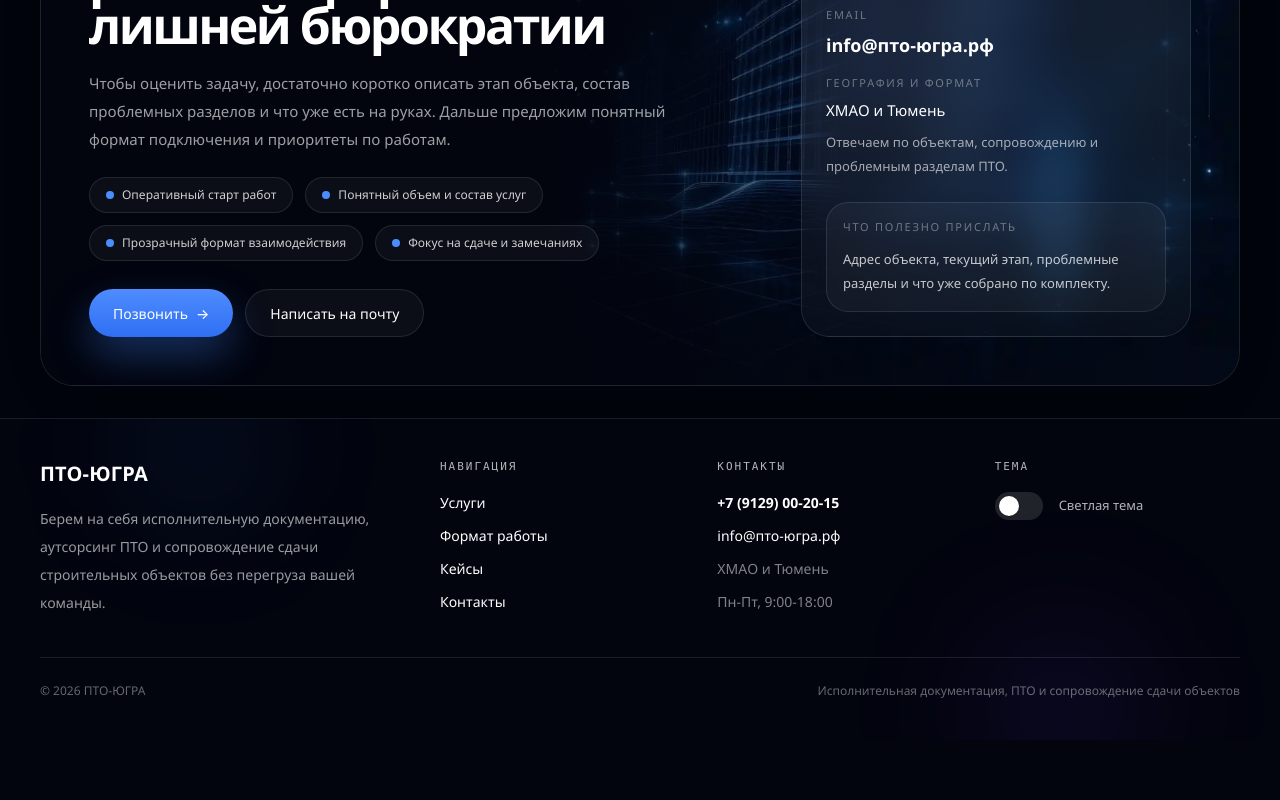
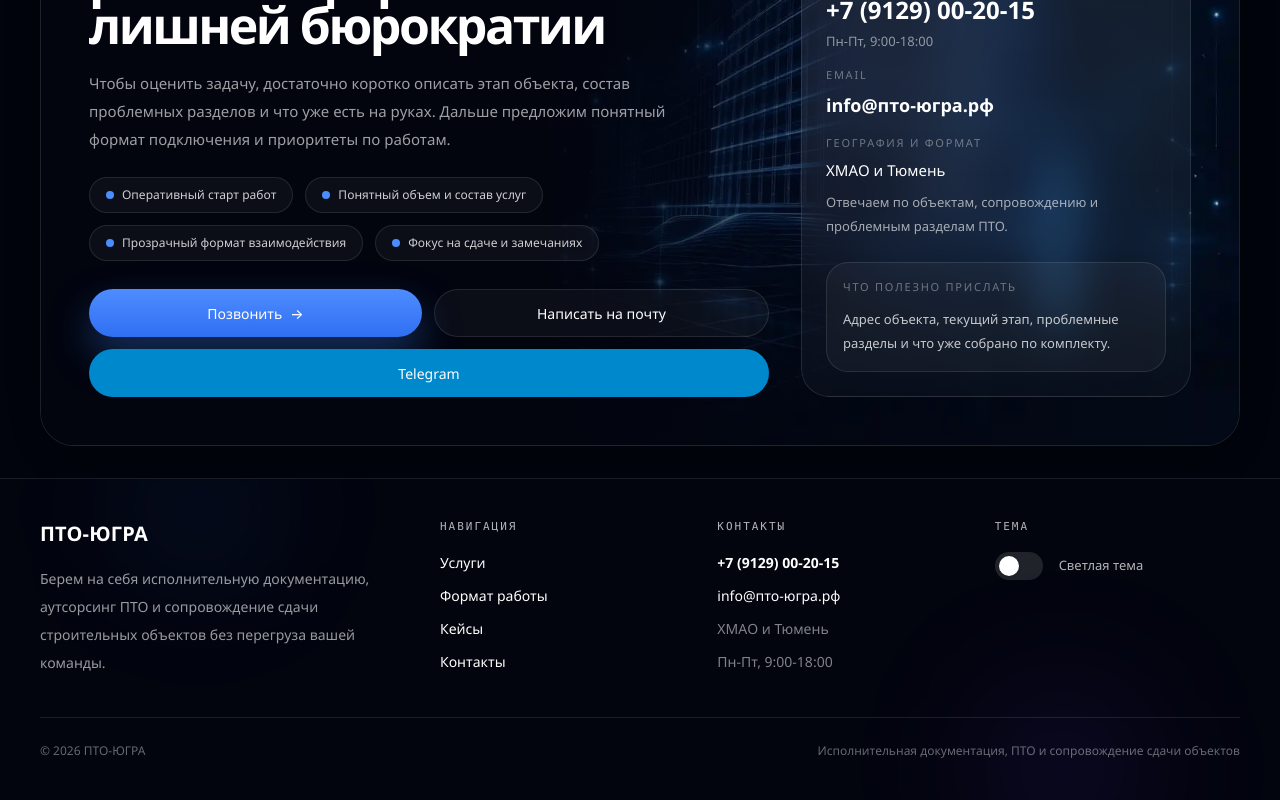
Before and after one commit to lolban72/pto, a Next.js app: page / in a window 1280 px wide. Shown: the part 4168-4968 px from the top of the page. Before the commit the page ends 4908 px from the top, so only its background shows below. Built offline with nearby package versions, Linux system fonts and the light colour scheme.

Commit message:
добавление телеграмма в "контакты"

```diff
--- a/src/components/contact-cta-card.tsx
+++ b/src/components/contact-cta-card.tsx
@@ -78,10 +78,12 @@ export default function ContactCtaCard() {
                 ))}
               </div>
 
-              <div className="mt-7 flex flex-wrap gap-3">
+              <div className="mt-7 flex flex-col gap-3">
+  {/* Верхний ряд: Позвонить и Написать на почту */}
+  <div className="flex gap-3">
     <a
       href={contactDetails.phoneHref}
-                  className="inline-flex h-[48px] items-center rounded-full bg-[linear-gradient(180deg,#4f8cff_0%,#2f6ff2_100%)] px-6 text-[14px] font-medium text-white shadow-[0_18px_40px_rgba(59,130,246,0.35)] transition hover:brightness-110"
+      className="flex-1 inline-flex h-[48px] items-center justify-center rounded-full bg-[linear-gradient(180deg,#4f8cff_0%,#2f6ff2_100%)] px-6 text-[14px] font-medium text-white shadow-[0_18px_40px_rgba(59,130,246,0.35)] transition hover:brightness-110"
     >
       Позвонить
       <span className="ml-2">→</span>
@@ -89,13 +91,24 @@ export default function ContactCtaCard() {
 
     <a
       href={contactDetails.emailHref}
-                  className={`inline-flex h-[48px] items-center rounded-full px-6 text-[14px] font-medium transition ${
+      className={`flex-1 inline-flex h-[48px] items-center justify-center rounded-full px-6 text-[14px] font-medium transition ${
         isLight
           ? "border border-slate-200 bg-white text-slate-800 hover:bg-slate-50"
           : "border border-white/10 bg-white/[0.04] text-white hover:bg-white/[0.08]"
       }`}
     >
       Написать на почту
+    </a>
+  </div>
+
+  {/* Нижняя кнопка: Telegram */}
+  <a
+    href="https://t.me/pto_ugra"
+    target="_blank"
+    rel="noopener noreferrer"
+    className="inline-flex h-[48px] w-full items-center justify-center rounded-full px-6 text-[14px] font-medium bg-[#0088cc] text-white hover:bg-[#0077b3] transition"
+  >
+    Telegram
   </a>
 </div>
             </div>
```
Lines whose indentation alone changed are shown as unchanged.
